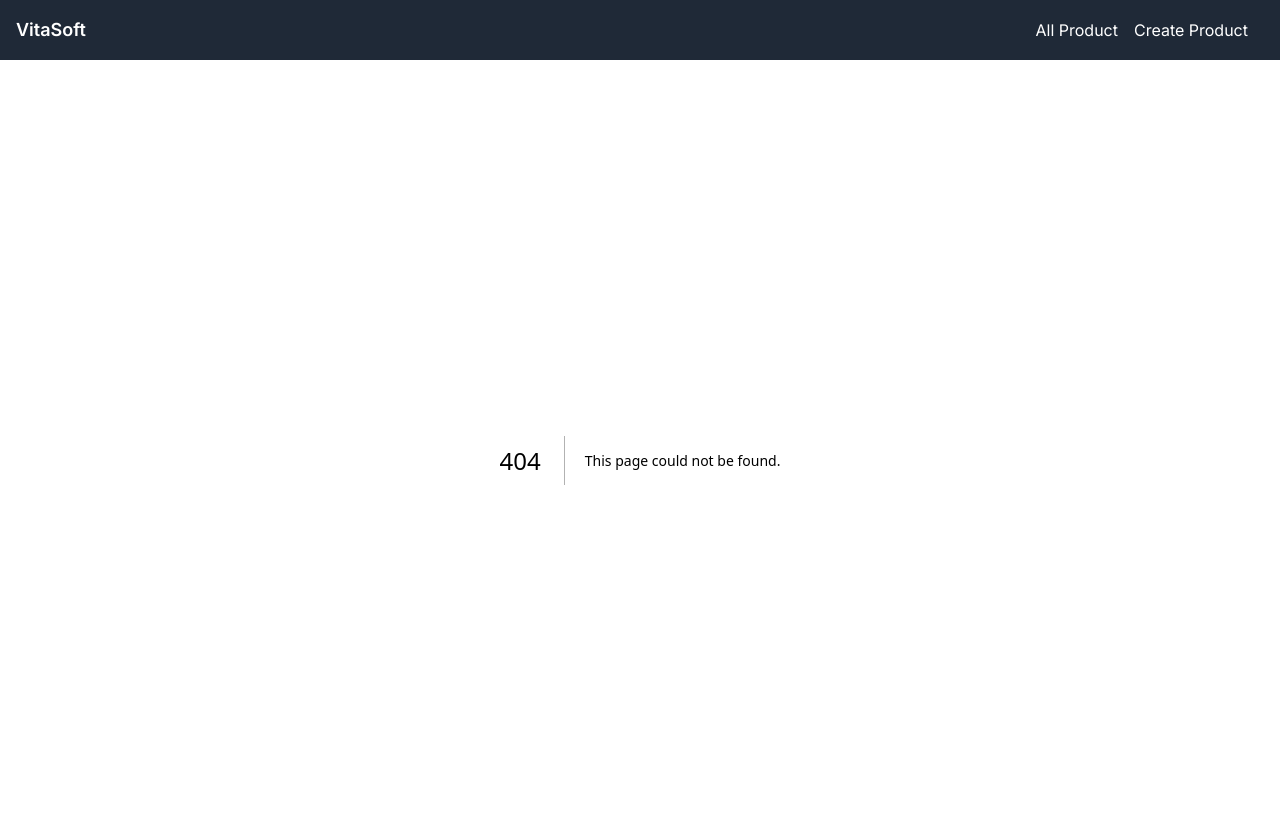
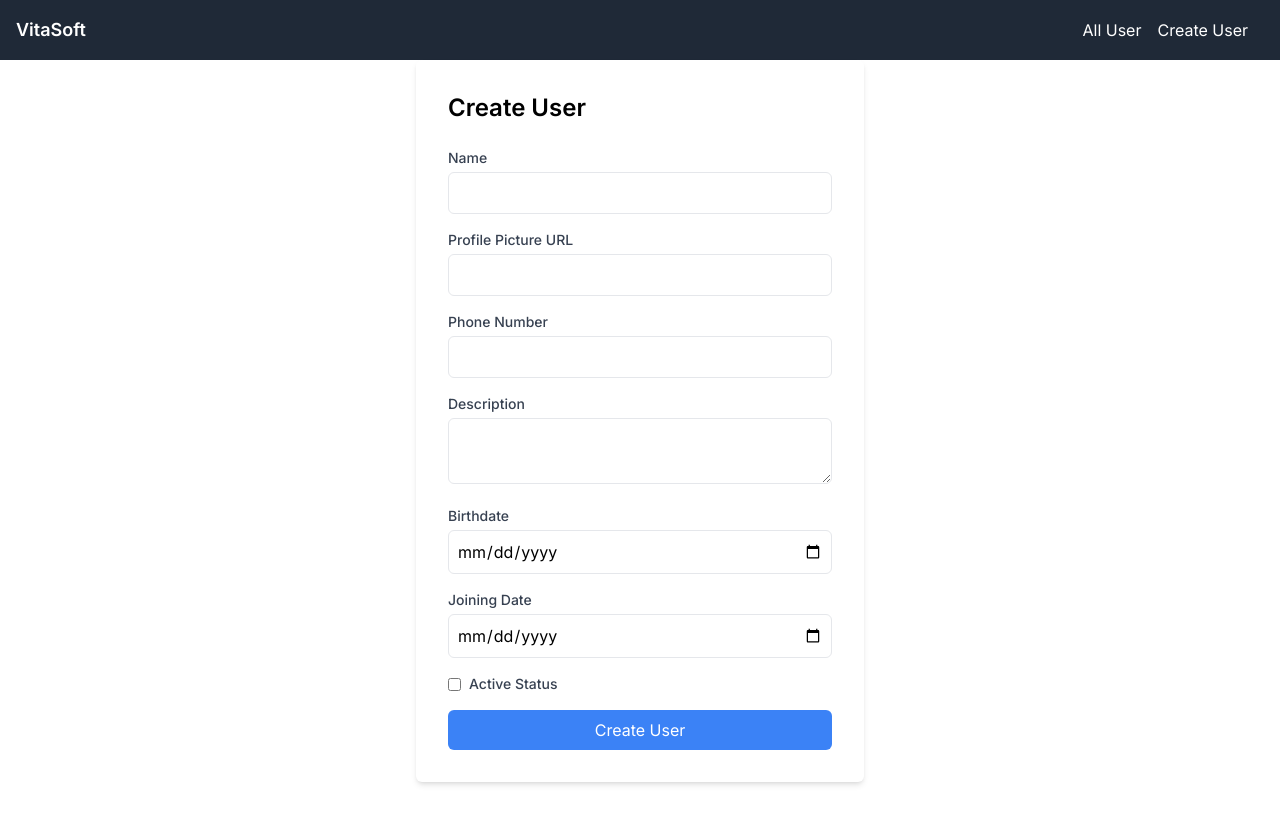
Before and after one commit to shakhawatsalam/vitaSoft-client, a Next.js app: page /product/create-user in a window 1280 px wide. Before the commit this address had no page. Shown: the top 824 px of the page. After the commit the page ends 800 px from the top, so only its background shows below. Built offline with nearby package versions, Linux system fonts and the light colour scheme.

Commit message:
[create user is almost done]

```diff
--- a/src/app/page.tsx
+++ b/src/app/page.tsx
@@ -1,6 +1,11 @@
+"use client";
 import ProductCard from "@/components/ProductCard";
+import { useGetAllProductQuery } from "@/redux/product/productApi";
 
 export default function Home() {
+  const { data } = useGetAllProductQuery({});
+  const product = data?.data;
+  console.log(data);
   return (
     <main>
       <div className='grid sm:grid-cols-2 lg:grid-cols-4 gap-5 place-content-center mt-10'>
--- a/src/app/product/create-product/page.tsx
+++ /dev/null
@@ -1,12 +0,0 @@
-import CreateProductForm from "@/components/CreateProductForm";
-import React from "react";
-
-const CreateProductPage = () => {
-  return (
-    <div>
-      <CreateProductForm></CreateProductForm>
-    </div>
-  );
-};
-
-export default CreateProductPage;
--- /dev/null
+++ b/src/app/product/create-user/page.tsx
@@ -0,0 +1,12 @@
+import CreateUserForm from "@/components/CreateUserForm";
+import React from "react";
+
+const CreateUserPage = () => {
+  return (
+    <div>
+      <CreateUserForm></CreateUserForm>
+    </div>
+  );
+};
+
+export default CreateUserPage;
--- a/src/components/CreateProductForm.tsx
+++ b/src/components/CreateProductForm.tsx
@@ -1,8 +1,10 @@
 "use client";
 
+import { useCreateProductMutation } from "@/redux/product/productApi";
 import { useState } from "react";
 
 const CreateProductForm = () => {
+  const [createProduct] = useCreateProductMutation();
   const [productData, setProductData] = useState({
     name: "",
     description: "",
@@ -18,11 +20,13 @@ const CreateProductForm = () => {
     });
   };
 
-  const handleSubmit = (e: any) => {
+  const handleSubmit = async (e: any) => {
     e.preventDefault();
+
     // Implement your logic to handle form submission
     console.log("Product Data:", productData);
-    // You can send the data to an API or perform other actions here
+
+    await createProduct(productData);
   };
 
   return (
--- /dev/null
+++ b/src/components/CreateUserForm.tsx
@@ -0,0 +1,170 @@
+"use client";
+
+import { useCreateUserMutation } from "@/redux/user/userApi";
+import { useState } from "react";
+
+const CreateUserForm = () => {
+  const [createUser] = useCreateUserMutation();
+  const [userData, setUserData] = useState({
+    name: "",
+    profile_picture: "",
+    phone_number: "",
+    description: "",
+    birthdate: "",
+    joining_date: "",
+    active_status: false,
+  });
+
+  const handleChange = (e: any) => {
+    const { name, value } = e.target;
+    setUserData({
+      ...userData,
+      [name]: value,
+    });
+  };
+
+  const handleCheckboxChange = () => {
+    setUserData({
+      ...userData,
+      active_status: !userData.active_status,
+    });
+  };
+
+  const handleSubmit = async (e: any) => {
+    e.preventDefault();
+
+    console.log("User Data:", userData);
+    await createUser(userData);
+  };
+
+  return (
+    <div className='max-w-md mx-auto bg-white p-8 shadow-md rounded-md'>
+      <h2 className='text-2xl font-semibold mb-6'>Create User</h2>
+      <form onSubmit={handleSubmit}>
+        <div className='mb-4'>
+          <label
+            htmlFor='name'
+            className='block text-sm font-medium text-gray-700'>
+            Name
+          </label>
+          <input
+            type='text'
+            id='name'
+            name='name'
+            value={userData.name}
+            onChange={handleChange}
+            className='mt-1 p-2 w-full border rounded-md focus:outline-none focus:ring focus:border-blue-300'
+            required
+          />
+        </div>
+
+        <div className='mb-4'>
+          <label
+            htmlFor='profile_picture'
+            className='block text-sm font-medium text-gray-700'>
+            Profile Picture URL
+          </label>
+          <input
+            type='url'
+            id='profile_picture'
+            name='profile_picture'
+            value={userData.profile_picture}
+            onChange={handleChange}
+            className='mt-1 p-2 w-full border rounded-md focus:outline-none focus:ring focus:border-blue-300'
+            required
+          />
+        </div>
+
+        <div className='mb-4'>
+          <label
+            htmlFor='phone_number'
+            className='block text-sm font-medium text-gray-700'>
+            Phone Number
+          </label>
+          <input
+            type='tel'
+            id='phone_number'
+            name='phone_number'
+            value={userData.phone_number}
+            onChange={handleChange}
+            className='mt-1 p-2 w-full border rounded-md focus:outline-none focus:ring focus:border-blue-300'
+            required
+          />
+        </div>
+
+        <div className='mb-4'>
+          <label
+            htmlFor='description'
+            className='block text-sm font-medium text-gray-700'>
+            Description
+          </label>
+          <textarea
+            id='description'
+            name='description'
+            value={userData.description}
+            onChange={handleChange}
+            className='mt-1 p-2 w-full border rounded-md focus:outline-none focus:ring focus:border-blue-300'
+            required></textarea>
+        </div>
+
+        <div className='mb-4'>
+          <label
+            htmlFor='birthdate'
+            className='block text-sm font-medium text-gray-700'>
+            Birthdate
+          </label>
+          <input
+            type='date'
+            id='birthdate'
+            name='birthdate'
+            value={userData.birthdate}
+            onChange={handleChange}
+            className='mt-1 p-2 w-full border rounded-md focus:outline-none focus:ring focus:border-blue-300'
+            required
+          />
+        </div>
+
+        <div className='mb-4'>
+          <label
+            htmlFor='joining_date'
+            className='block text-sm font-medium text-gray-700'>
+            Joining Date
+          </label>
+          <input
+            type='date'
+            id='joining_date'
+            name='joining_date'
+            value={userData.joining_date}
+            onChange={handleChange}
+            className='mt-1 p-2 w-full border rounded-md focus:outline-none focus:ring focus:border-blue-300'
+            required
+          />
+        </div>
+
+        <div className='mb-4'>
+          <label htmlFor='active_status' className='flex items-center'>
+            <input
+              type='checkbox'
+              id='active_status'
+              name='active_status'
+              checked={userData.active_status}
+              onChange={handleCheckboxChange}
+              className='mr-2'
+            />
+            <span className='text-sm font-medium text-gray-700'>
+              Active Status
+            </span>
+          </label>
+        </div>
+
+        <button
+          type='submit'
+          className='w-full bg-blue-500 text-white p-2 rounded-md hover:bg-blue-700 focus:outline-none focus:ring focus:border-blue-300'>
+          Create User
+        </button>
+      </form>
+    </div>
+  );
+};
+
+export default CreateUserForm;
--- a/src/components/NavBar.tsx
+++ b/src/components/NavBar.tsx
@@ -20,10 +20,10 @@ const Navbar = () => {
         {/* Navigation Links (Hidden on Mobile) */}
         <div className='hidden md:flex space-x-4'>
           <Link href='/' className='text-white'>
-            All Product
+            All User
           </Link>
-          <Link href='product/create-product' className='text-white'>
-            Create Product
+          <Link href='/product/create-user' className='text-white'>
+            Create User
           </Link>
           <a href='#' className='text-white'></a>
         </div>
--- /dev/null
+++ b/src/redux/api/apiSlice.ts
@@ -0,0 +1,10 @@
+import { createApi, fetchBaseQuery } from "@reduxjs/toolkit/query/react";
+
+// Define a service using a base URL and expected endpoints
+export const api = createApi({
+  reducerPath: "api",
+  baseQuery: fetchBaseQuery({
+    baseUrl: "http://localhost:5000/api/",
+  }),
+  endpoints: () => ({}),
+});
--- /dev/null
+++ b/src/redux/product/productApi.ts
@@ -0,0 +1,22 @@
+import { api } from "../api/apiSlice";
+
+const courseApi = api.injectEndpoints({
+  endpoints: (builder) => ({
+    // * Create Product
+    createProduct: builder.mutation({
+      query: (data) => ({
+        url: "/product",
+        method: "POST",
+        body: data,
+      }),
+    }),
+    getAllProduct: builder.query({
+      query: () => ({
+        url: "/product",
+        method: "GET",
+      }),
+    }),
+  }),
+});
+
+export const { useCreateProductMutation, useGetAllProductQuery } = courseApi;
--- a/src/redux/rootReducer.ts
+++ b/src/redux/rootReducer.ts
@@ -1 +1,5 @@
-export const reducer = {};
+import { api } from "./api/apiSlice";
+
+export const reducer = {
+  [api.reducerPath]: api.reducer,
+};
--- a/src/redux/store.ts
+++ b/src/redux/store.ts
@@ -1,7 +1,10 @@
 import { configureStore } from "@reduxjs/toolkit";
 import { reducer } from "./rootReducer";
+import { api } from "./api/apiSlice";
 export const store = configureStore({
   reducer,
+  middleware: (getDefaultMiddleware) =>
+    getDefaultMiddleware().concat(api.middleware),
 });
 
 // Infer the `RootState` and `AppDispatch` types from the store itself
--- /dev/null
+++ b/src/redux/user/userApi.ts
@@ -0,0 +1,22 @@
+import { api } from "../api/apiSlice";
+
+const userApi = api.injectEndpoints({
+  endpoints: (builder) => ({
+    // * Create Product
+    createUser: builder.mutation({
+      query: (data) => ({
+        url: "/users",
+        method: "POST",
+        body: data,
+      }),
+    }),
+    getAllUser: builder.query({
+      query: () => ({
+        url: "/users",
+        method: "GET",
+      }),
+    }),
+  }),
+});
+
+export const { useCreateUserMutation, useGetAllUserQuery } = userApi;
```
Also changed, not shown: src/app/product/update-user/page.tsx (renamed from src/app/product/update-product/page.tsx).
